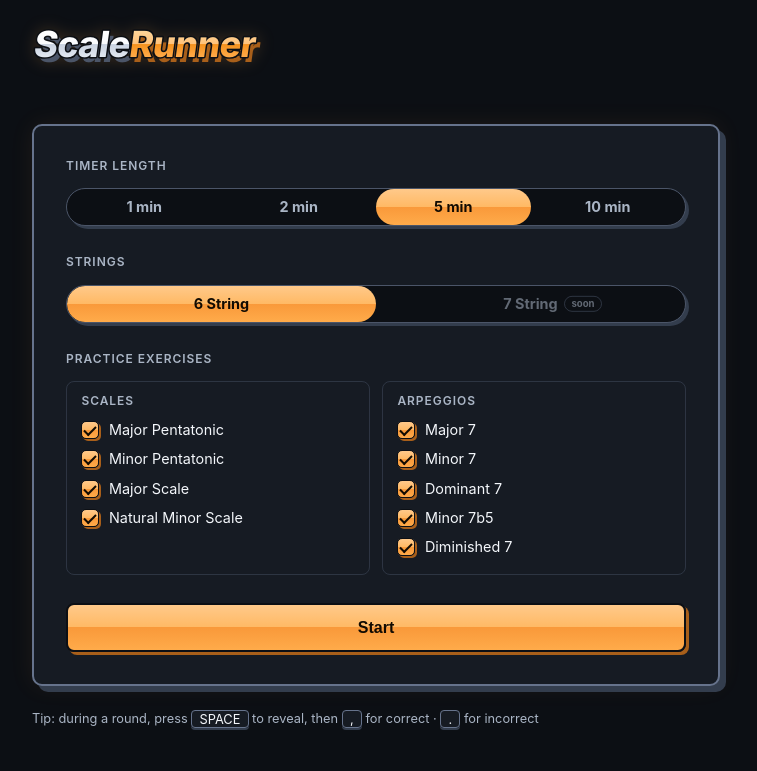
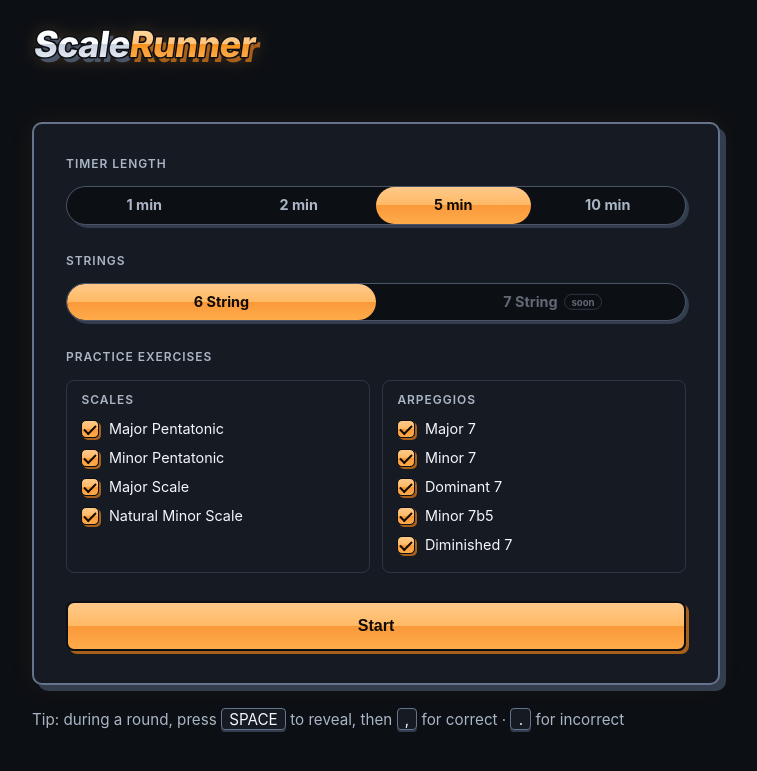
Before and after one commit to fraserwat/guitar-scale-generator, a Django app: page / in a window 1280 px wide. Shown: the top 771 px of the page, without its empty margins (264-1021 px from the left). Run offline with Django 5.2, Linux system fonts and the light colour scheme.

Commit message:
Size the start-menu keyboard tip like the in-game hint
The tip was deliberately "understated" at 0.8rem in v1 and never
revisited; it now matches .hint at 0.95rem, and its kbd font-size
override goes with it (keycaps inherit). Cache-bust style.css v30.

Co-Authored-By: Claude Fable 5 <noreply@anthropic.com>

```diff
--- a/practice/static/practice/style.css
+++ b/practice/static/practice/style.css
@@ -522,14 +522,12 @@ kbd {
 
 .judge-buttons { display: flex; gap: 1.25rem; }
 
-/* Understated keyboard-shorthand tip on the start menu (kept off the
-   game-loop UI). */
+/* Keyboard-shorthand tip on the start menu; sized like .hint. */
 .keyboard-tip {
   --flow-space: 1.5rem; /* clears the panel's extrude */
-  font-size: 0.8rem;
+  font-size: 0.95rem;
   color: var(--muted);
 }
-.keyboard-tip kbd { font-size: 0.8rem; }
 
 /* ---- Results screen ----
    Hierarchy: summary card (score + progress bar) first, then rounds grouped
--- a/practice/templates/practice/index.html
+++ b/practice/templates/practice/index.html
@@ -5,7 +5,7 @@
   <meta name="viewport" content="width=device-width, initial-scale=1">
   <title>ScaleRunner</title>
   {# ?v= busts the browser cache when static assets change; bump on JS/CSS edits #}
-  <link rel="stylesheet" href="{% static 'practice/style.css' %}?v=29">
+  <link rel="stylesheet" href="{% static 'practice/style.css' %}?v=30">
 </head>
 <body data-csrf-token="{{ csrf_token }}">
   <main class="app">
```
